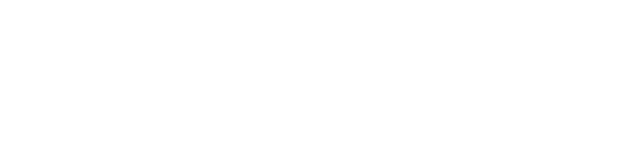
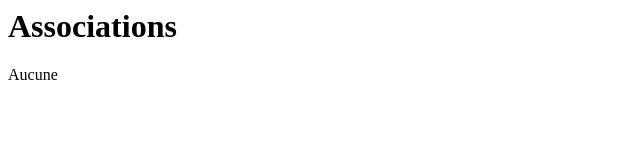
Before and after one commit to IssaAli09/git-mon-cv, a plain HTML site: page index.html in a window 1280 px wide. Shown: the whole page, without its empty margins (0-640 px from the left). Drawn offline with Linux system fonts and the light colour scheme.

Commit message:
mise en place de la section associations

```diff
--- a/index.html
+++ b/index.html
@@ -7,6 +7,9 @@
     <link rel="stylesheet" href="style.css">
 </head>
 <body>
-
+    <div>
+        <h1>Associations</h1>
+        <p>Aucune</p>
+    </div>
 </body>
 </html>
```
